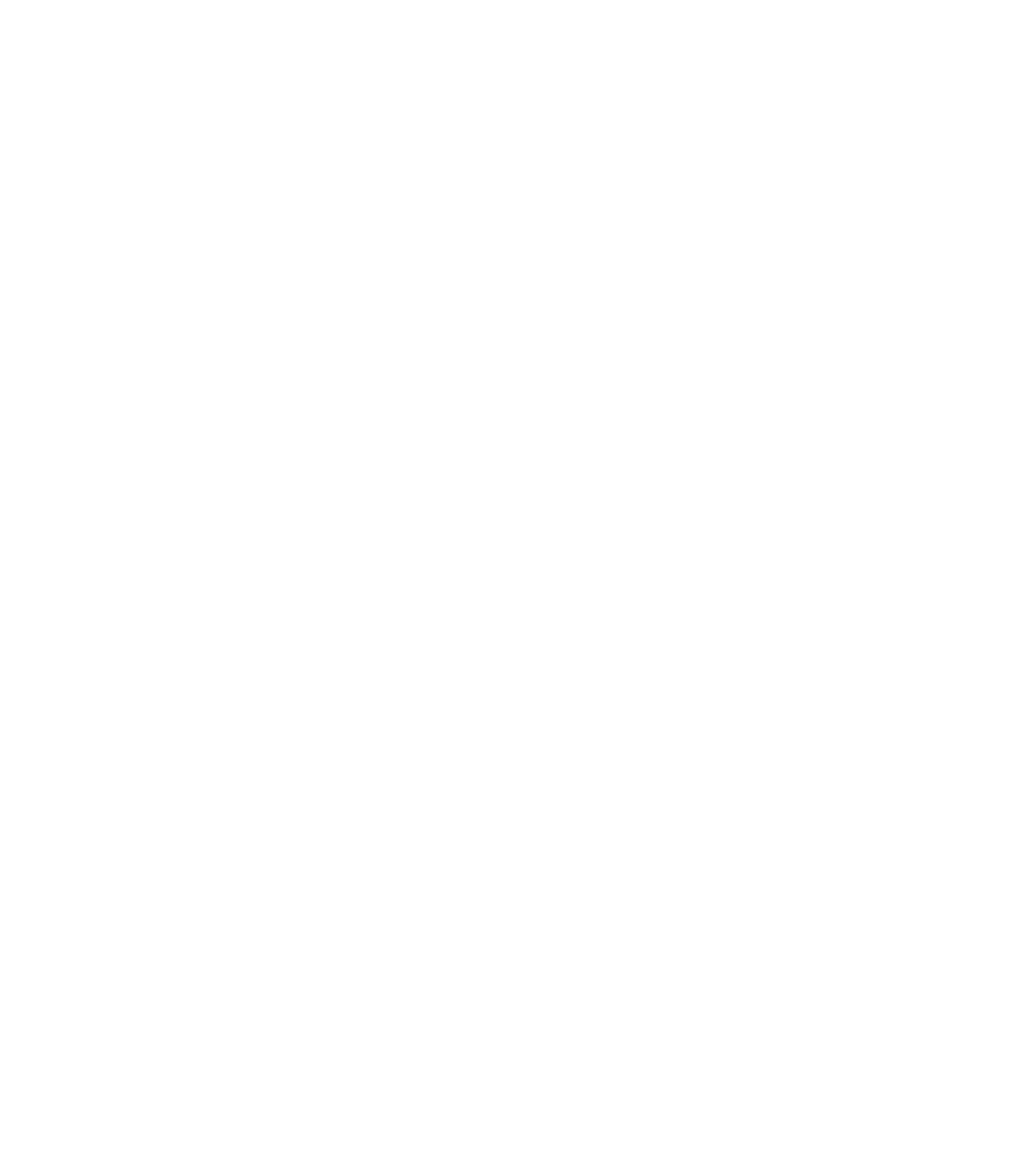
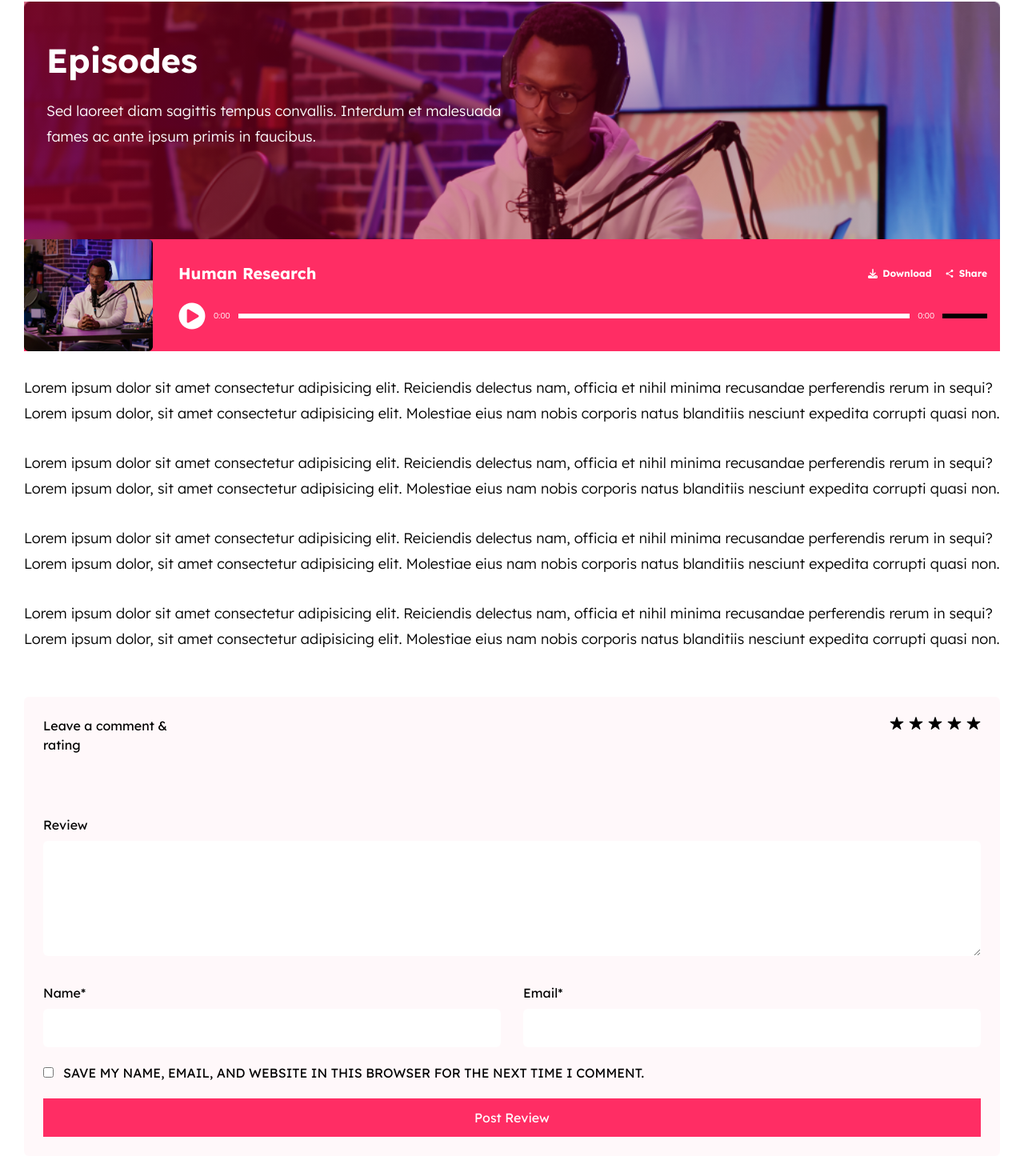
Before and after one commit to nahid-hn-kiran/omni-cast, a React (Vite) app: page /page in a window 1280 px wide. Before the commit this address had no page. Shown: the part 137-1607 px from the top of the page at 80% size. Before the commit the page ends 800 px from the top, so only its background shows below. Built offline with nearby package versions, Linux system fonts and the light colour scheme.

Commit message:
Single Post added

```diff
--- a/src/Pages/Home/Home.jsx
+++ b/src/Pages/Home/Home.jsx
@@ -1,4 +1,3 @@
-import NewsLetter from "../../components/NewsLetter/NewsLetter";
 import EpisodesHome from "./EpisodesHome";
 import Hero from "./Hero";
 import HeroAudio from "./HeroAudio";
@@ -28,12 +27,6 @@
       <WhyUs />
       {/* Omni Blogs */}
       <OmniBlogs />
-      {/* Newsletter  */}
-      <div className="home-newsletter">
-        <div className="container">
-          <NewsLetter />
-        </div>
-      </div>
     </>
   );
 };
--- a/src/Pages/Podcasts/Podcasts.jsx
+++ b/src/Pages/Podcasts/Podcasts.jsx
@@ -1,4 +1,3 @@
-import NewsLetter from "../../components/NewsLetter/NewsLetter";
 import PageTitle from "../../components/PageTitle/PageTitle";
 import PodcastBlogs from "./PodcastBlogs";
 import PodcastList from "./PodcastList";
@@ -10,11 +9,6 @@
       <PageTitle />
       <PodcastList />
       <PodcastBlogs />
-      <div className="home-newsletter">
-        <div className="container">
-          <NewsLetter />
-        </div>
-      </div>
     </div>
   );
 };
--- a/src/Routes/Router.jsx
+++ b/src/Routes/Router.jsx
@@ -2,6 +2,7 @@
 import App from "../App";
 import Home from "../Pages/Home/Home";
 import Podcasts from "../Pages/Podcasts/Podcasts";
+import SingleEpisode from "../components/SingleEpisode/SingleEpisode";
 
 const Router = createBrowserRouter([
   {
@@ -16,6 +17,10 @@
         path: "/podcasts",
         element: <Podcasts />,
       },
+      {
+        path: "/page",
+        element: <SingleEpisode />,
+      },
     ],
   },
 ]);
--- a/src/Shared/Footer/Footer.jsx
+++ b/src/Shared/Footer/Footer.jsx
@@ -3,11 +3,20 @@
 import "./Footer.css";
 import { FaFacebookF, FaLinkedinIn, FaYoutube } from "react-icons/fa";
 import { FaXTwitter } from "react-icons/fa6";
+import NewsLetter from "../../components/NewsLetter/NewsLetter";
 
 const Footer = () => {
   const date = new Date();
   const thisYear = date.getFullYear();
   return (
+    <div className="footer-section">
+      {/* Newsletter  */}
+      <div className="home-newsletter">
+        <div className="container">
+          <NewsLetter />
+        </div>
+      </div>
+
       <footer>
         <div className="container">
           <div className="lg:grid lg:grid-cols-5 gap-x-16 footer-top">
@@ -66,8 +75,8 @@
               <div className="footer-menu">
                 <h3 className="footer-menu-title">Social Media</h3>
                 <p className="common-text text-omni-white mt-6">
-                Lorem Ipsum is simply dummy text of the printing and typesetting
-                industry. Lorem Ipsum has been
+                  Lorem Ipsum is simply dummy text of the printing and
+                  typesetting industry. Lorem Ipsum has been
                 </p>
                 <div className="footer-social-media flex gap-x-4 mt-6">
                   <p className="footer-social">
@@ -100,6 +109,7 @@
           </p>
         </div>
       </footer>
+    </div>
   );
 };
 
--- a/src/components/EpisodeCard/EpisodeCard.jsx
+++ b/src/components/EpisodeCard/EpisodeCard.jsx
@@ -15,7 +15,7 @@
         <Link to="/" className="episode-title">
           Human Research anatomy with mr. Tom
         </Link>
-        <p className="episode description mt-2">
+        <p className="episode-description mt-2">
           Sed laoreet diam sagittis tempus convallis. Interdum et malesuada
         </p>
         <div className="episode-footer flex items-end justify-between gap-x-3 mt-2">
--- /dev/null
+++ b/src/components/Review/Review.css
@@ -0,0 +1,10 @@
+.review {
+  background-color: #ffb8ca1a;
+  border-radius: 6px;
+}
+
+.review-form input,
+.review-form textarea {
+  border-radius: 6px;
+  padding: 10px;
+}
--- /dev/null
+++ b/src/components/Review/Review.jsx
@@ -0,0 +1,73 @@
+import { IoStar } from "react-icons/io5";
+import "./Review.css";
+
+const Review = () => {
+  return (
+    <div className="review p-6">
+      <div className="flex justify-between">
+        <h3 className="review-title">
+          Leave a comment & <br /> rating
+        </h3>
+        <div className="rating">
+          <p className="flex gap-x-1.5">
+            <IoStar />
+            <IoStar />
+            <IoStar />
+            <IoStar />
+            <IoStar />
+          </p>
+        </div>
+      </div>
+      {/* review Form */}
+      <form className="pt-12 review-form">
+        <div className="mt-7">
+          <label htmlFor="review" name="review">
+            Review
+          </label>
+          <textarea
+            name="review"
+            id="review"
+            className="w-full h-36 mt-2"
+          ></textarea>
+        </div>
+        <div className="mt-7 flex justify-between gap-x-7">
+          <div className="w-full">
+            <label htmlFor="name" id="name">
+              Name*
+            </label>
+            <input
+              type="text"
+              id="name"
+              name="name"
+              className="h-12 mt-2 w-full"
+            />
+          </div>
+          <div className="w-full">
+            <label htmlFor="email">Email*</label>
+            <input
+              type="email"
+              name="email"
+              id="email"
+              className="h-12 mt-2 w-full"
+            />
+          </div>
+        </div>
+        <div className="w-full mt-5">
+          <input type="checkbox" name="agree" id="agree" />
+          <label htmlFor="agree" className="ms-3">
+            SAVE MY NAME, EMAIL, AND WEBSITE IN THIS BROWSER FOR THE NEXT TIME I
+            COMMENT.
+          </label>
+        </div>
+        <button
+          type="submit"
+          className="bg-omni-pink text-omni-white py-3 w-full mt-5"
+        >
+          Post Review
+        </button>
+      </form>
+    </div>
+  );
+};
+
+export default Review;
--- /dev/null
+++ b/src/components/SingleEpisode/SingleEpisode.css
@@ -0,0 +1,14 @@
+.single-podcast-top .section-bg {
+  background-image: url("../../assets/images/episode-thumbnail.png");
+}
+
+.single-podcast .section-title,
+.single-podcast,
+.single-podcast .episode-title {
+  color: var(--omni-white);
+}
+
+article p {
+  color: var(--omni-dark);
+  margin-top: 30px;
+}
--- /dev/null
+++ b/src/components/SingleEpisode/SingleEpisode.jsx
@@ -0,0 +1,20 @@
+import Review from "../Review/Review";
+import "./SingleEpisode.css";
+import SinglePodcast from "./SinglePodcast";
+
+const SingleEpisode = () => {
+  return (
+    <div className="single-episode my-10">
+      <div className="container">
+        <div className="the-episode">
+          <SinglePodcast />
+          <div className="give-rating mt-14">
+            <Review />
+          </div>
+        </div>
+      </div>
+    </div>
+  );
+};
+
+export default SingleEpisode;
--- /dev/null
+++ b/src/components/SingleEpisode/SinglePodcast.jsx
@@ -0,0 +1,86 @@
+import { FaDownload } from "react-icons/fa6";
+import episode from "../../assets/images/hero-audio.png";
+import { IoMdShare } from "react-icons/io";
+import AudioPlayer from "../AudioPlayer/AudioPlayer";
+
+const SinglePodcast = () => {
+  return (
+    <div className="single-podcast">
+      <div className="single-podcast-top relative">
+        <div className="section-bg"></div>
+        <div className="single-top">
+          <div className="section-top px-7 pt-12">
+            <h2 className="section-title">Episodes</h2>
+            <div className="md:w-6/12">
+              <p className="mt-5">
+                Sed laoreet diam sagittis tempus convallis. Interdum et
+                malesuada fames ac ante ipsum primis in faucibus.
+              </p>
+            </div>
+          </div>
+          {/* Podcast Player  */}
+          <div className="podcast-player flex gap-x-4 items-center mt-28 bg-omni-pink">
+            <div>
+              <img src={episode} alt="Episode" />
+            </div>
+            <div className="flex-grow px-4">
+              <div className="flex justify-between">
+                <h3 className="episode-title">Human Research</h3>
+                <div className="player-buttons flex gap-x-4">
+                  <button className="flex items-center gap-x-1.5">
+                    <span>
+                      <FaDownload />
+                    </span>
+                    Download
+                  </button>
+                  <button className="flex items-center gap-x-1.5">
+                    <span>
+                      <IoMdShare />
+                    </span>
+                    Share
+                  </button>
+                </div>
+              </div>
+              <div className="mt-5">
+                <AudioPlayer />
+              </div>
+            </div>
+          </div>
+        </div>
+      </div>
+      {/* Article */}
+      <article>
+        <p>
+          Lorem ipsum dolor sit amet consectetur adipisicing elit. Reiciendis
+          delectus nam, officia et nihil minima recusandae perferendis rerum in
+          sequi?Lorem ipsum dolor, sit amet consectetur adipisicing elit.
+          Molestiae eius nam nobis corporis natus blanditiis nesciunt expedita
+          corrupti quasi non.
+        </p>
+        <p>
+          Lorem ipsum dolor sit amet consectetur adipisicing elit. Reiciendis
+          delectus nam, officia et nihil minima recusandae perferendis rerum in
+          sequi?Lorem ipsum dolor, sit amet consectetur adipisicing elit.
+          Molestiae eius nam nobis corporis natus blanditiis nesciunt expedita
+          corrupti quasi non.
+        </p>
+        <p>
+          Lorem ipsum dolor sit amet consectetur adipisicing elit. Reiciendis
+          delectus nam, officia et nihil minima recusandae perferendis rerum in
+          sequi?Lorem ipsum dolor, sit amet consectetur adipisicing elit.
+          Molestiae eius nam nobis corporis natus blanditiis nesciunt expedita
+          corrupti quasi non.
+        </p>
+        <p>
+          Lorem ipsum dolor sit amet consectetur adipisicing elit. Reiciendis
+          delectus nam, officia et nihil minima recusandae perferendis rerum in
+          sequi?Lorem ipsum dolor, sit amet consectetur adipisicing elit.
+          Molestiae eius nam nobis corporis natus blanditiis nesciunt expedita
+          corrupti quasi non.
+        </p>
+      </article>
+    </div>
+  );
+};
+
+export default SinglePodcast;
```
Also changed, not shown: src/assets/images/episode-thumbnail.png (added). Lines whose indentation alone changed are shown as unchanged.
